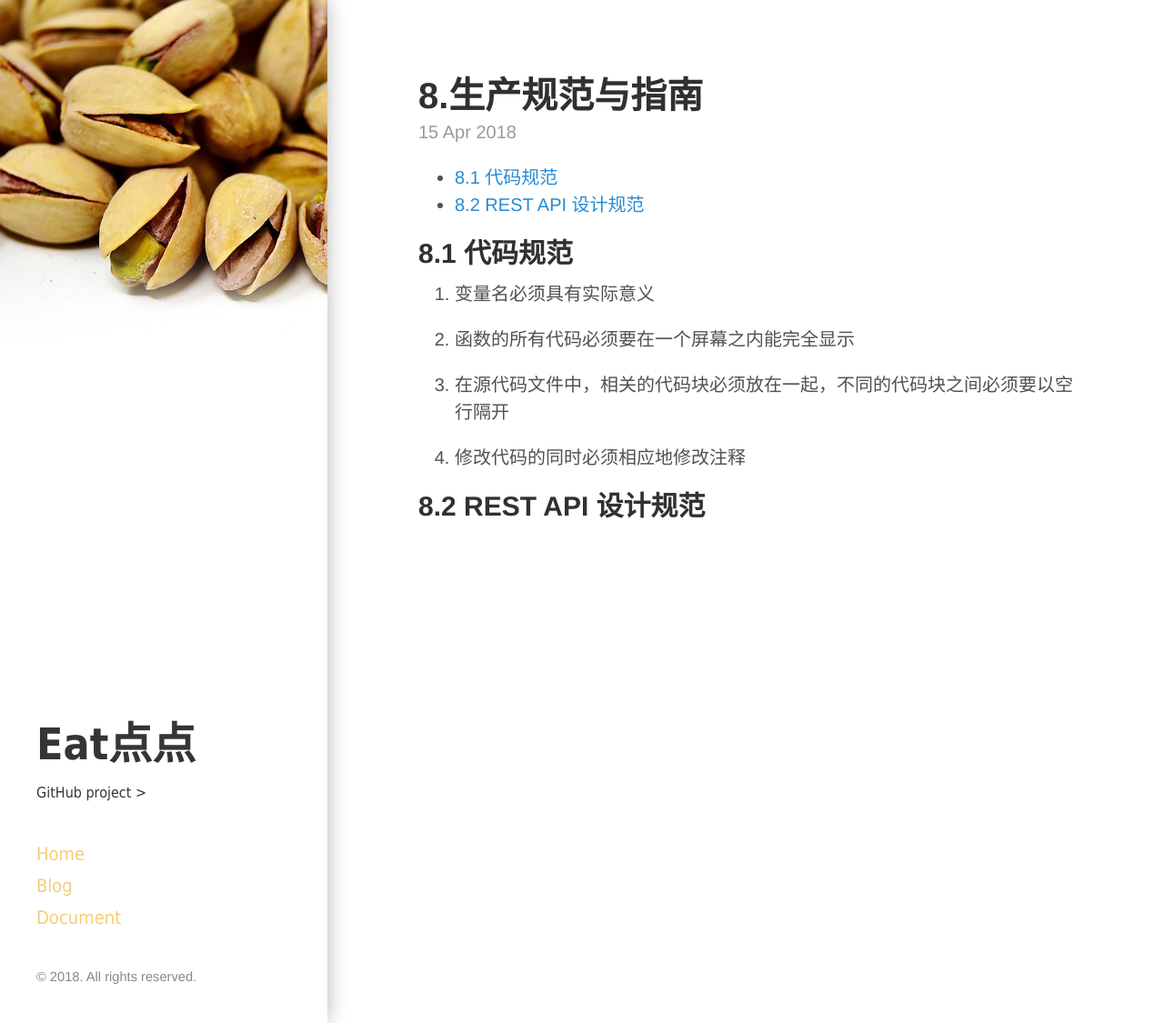
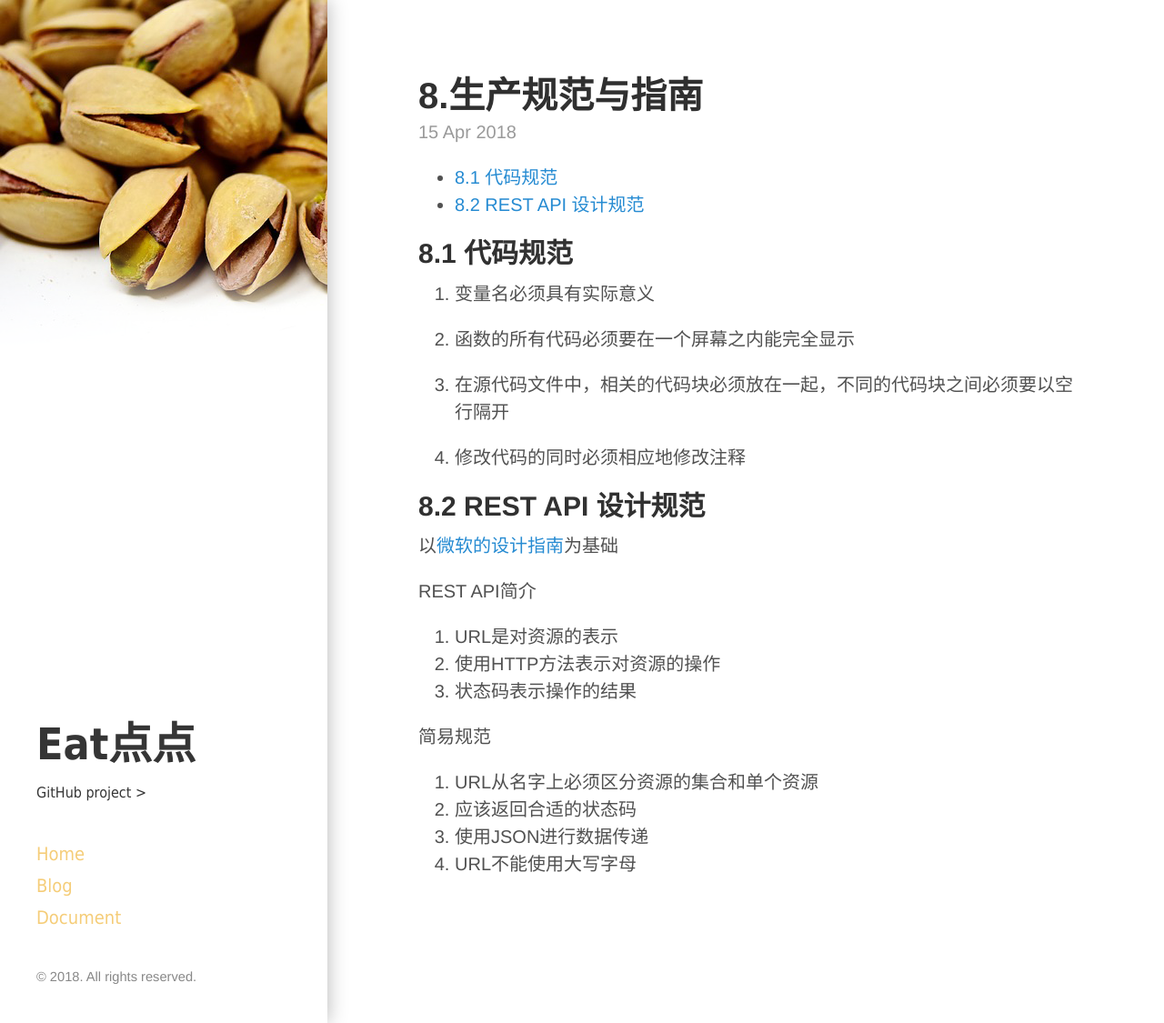
Before and after one commit to ChickenDinner8/ChickenDinner8.github.io, a Jekyll site: the page built from _posts/2018-04-15-生产规范与指南.md, in a window 1280 px wide and 1125 px high. Shown: the whole window at 91% size. Built offline with Jekyll 4.4.1, drawn with Linux system fonts in a browser that asks for light colours.

Commit message:
添加API设计规范

```diff
--- a/_posts/2018-04-15-生产规范与指南.md
+++ b/_posts/2018-04-15-生产规范与指南.md
@@ -18,3 +18,16 @@ tags: document
 4. 修改代码的同时必须相应地修改注释
 
 ## 8.2 REST API 设计规范
+
+以[微软的设计指南](https://docs.microsoft.com/zh-cn/azure/architecture/best-practices/api-design)为基础
+
+REST API简介
+1. URL是对资源的表示
+2. 使用HTTP方法表示对资源的操作
+3. 状态码表示操作的结果
+
+简易规范
+1. URL从名字上必须区分资源的集合和单个资源
+2. 应该返回合适的状态码
+3. 使用JSON进行数据传递
+4. URL不能使用大写字母
```
